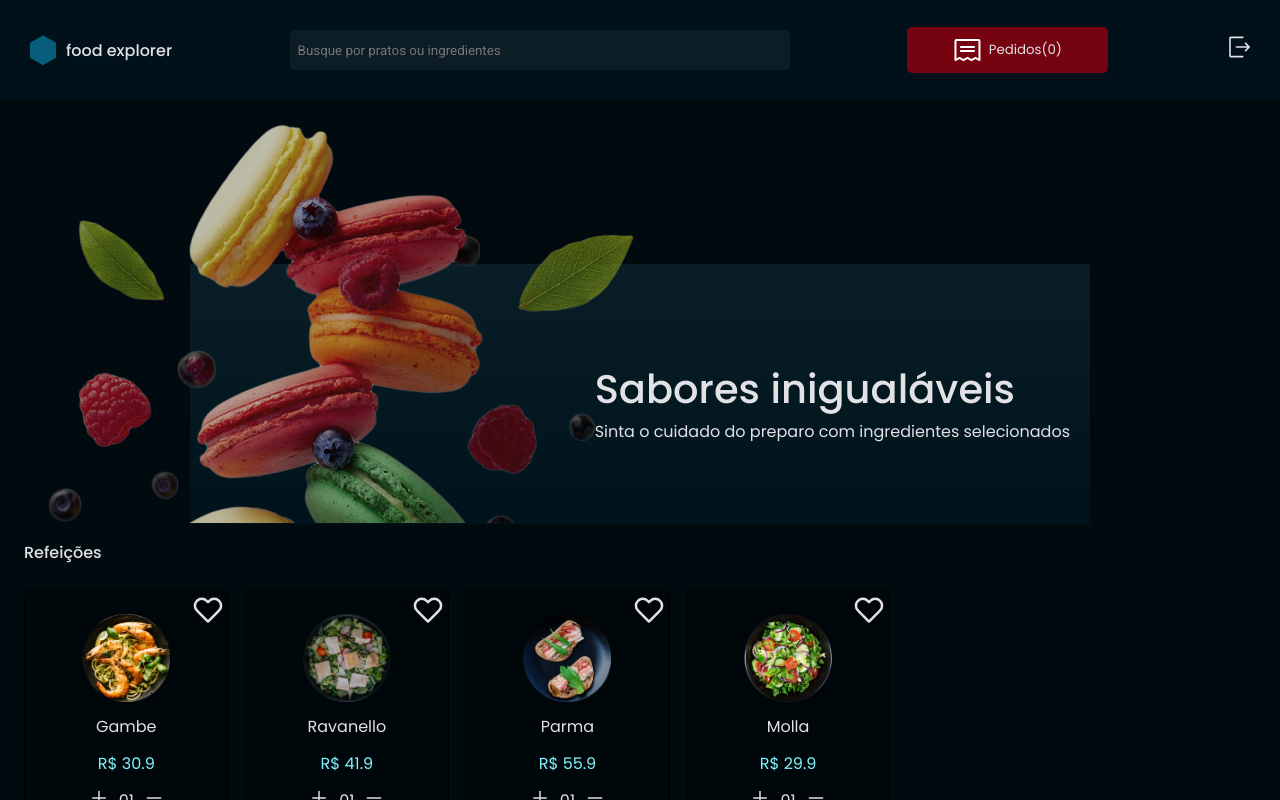
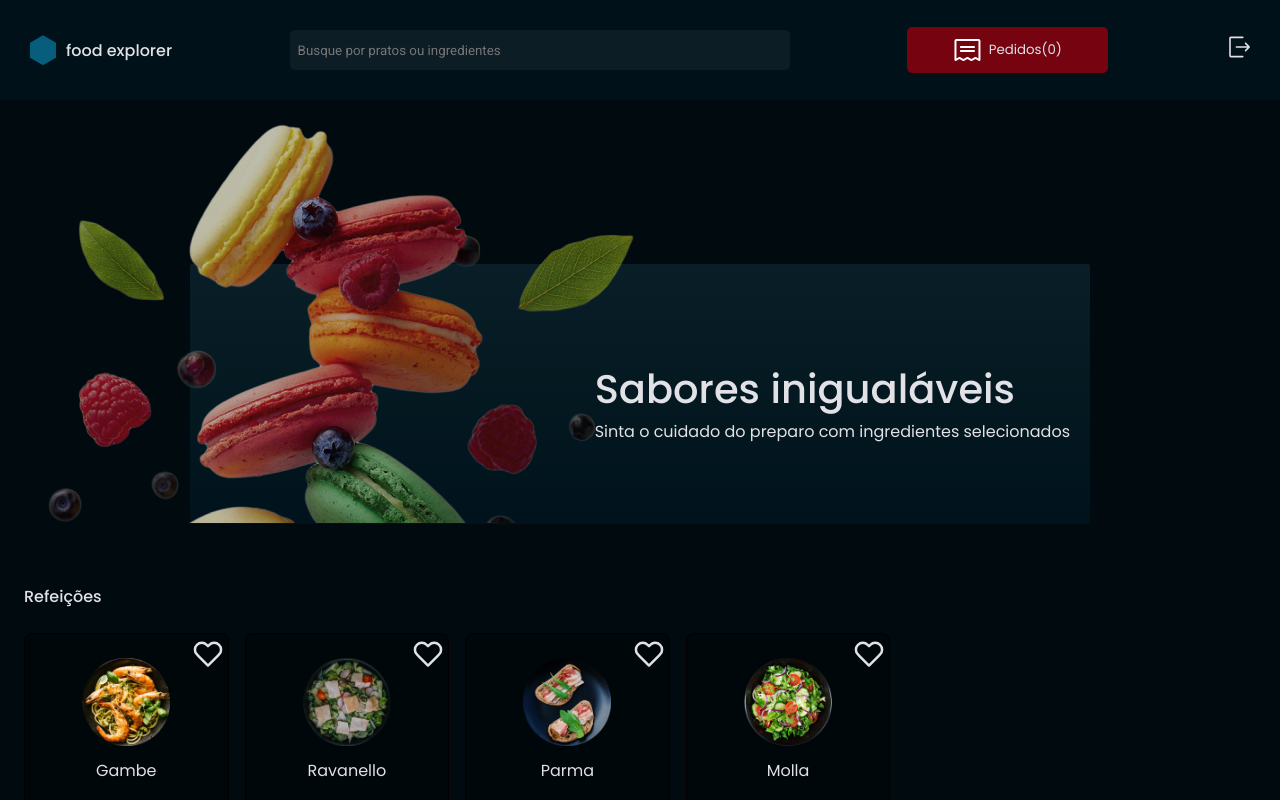
Before and after one commit to fcomateus/explorer-food-frontend, a React (Vite) app: page /home in a window 1280 px wide. Shown: the top 800 px of the page. Built offline with nearby package versions, Linux system fonts and the light colour scheme.

Commit message:
adjusted margin on home

```diff
--- a/src/components/Slider/style.js
+++ b/src/components/Slider/style.js
@@ -1,4 +1,5 @@
 import styled from "styled-components";
+import { SIZES } from '../../utils/sizes'
 
 export const Container = styled.div`
 
@@ -84,5 +85,11 @@ export const Container = styled.div`
         }
     }
 
+    @media(min-width: ${SIZES.laptop}) {
+        & {
+            margin-left: 0;
+            max-width: 100%;
+        }
+    }
 
 `
--- a/src/pages/Home/styles.js
+++ b/src/pages/Home/styles.js
@@ -91,7 +91,7 @@ export const Container = styled.div`
 
     @media(min-width: 890px) {
         #panel {
-            margin: 44px auto 16px;
+            margin: 44px auto 60px;
         }
     }
 
@@ -122,5 +122,9 @@ export const Container = styled.div`
             width: 1200px;
             padding-right: 80px;
         }
+
+        #panel img {
+            left: -60px;
+        }
     }
 `
```
